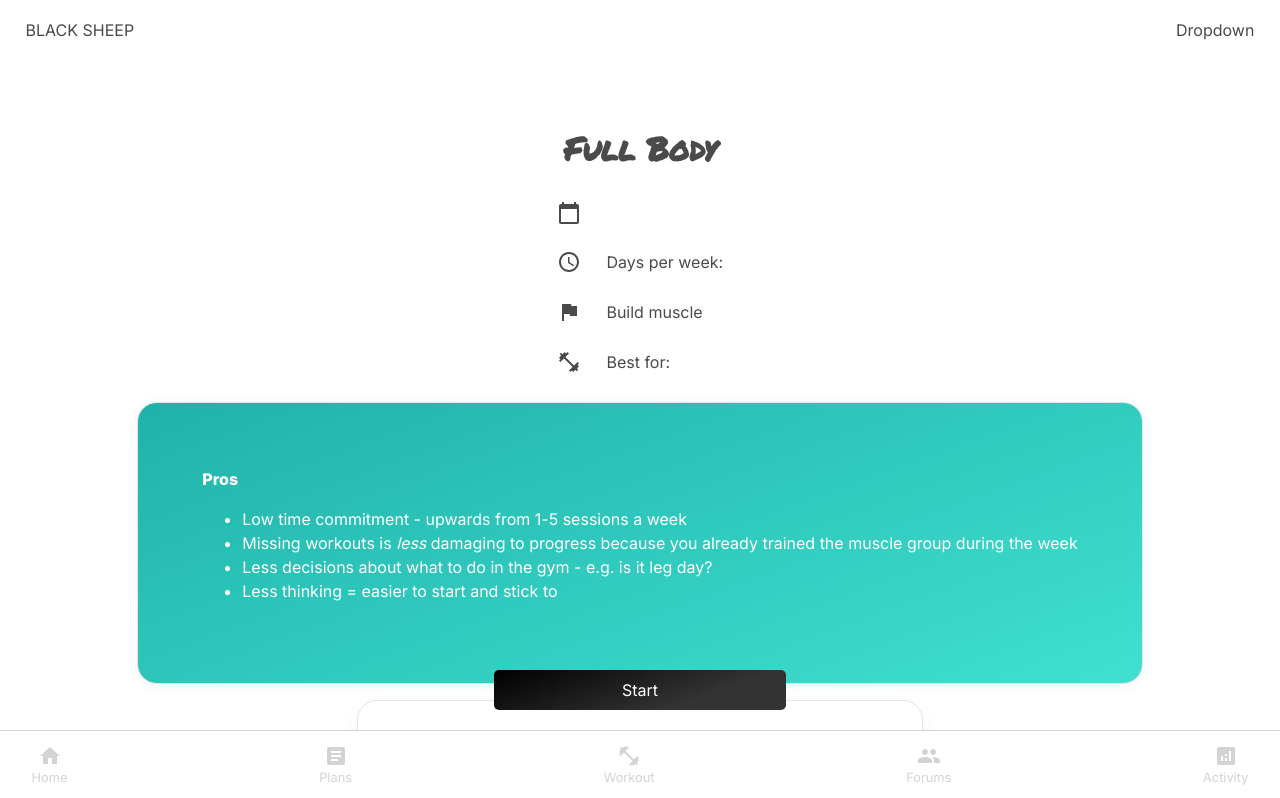
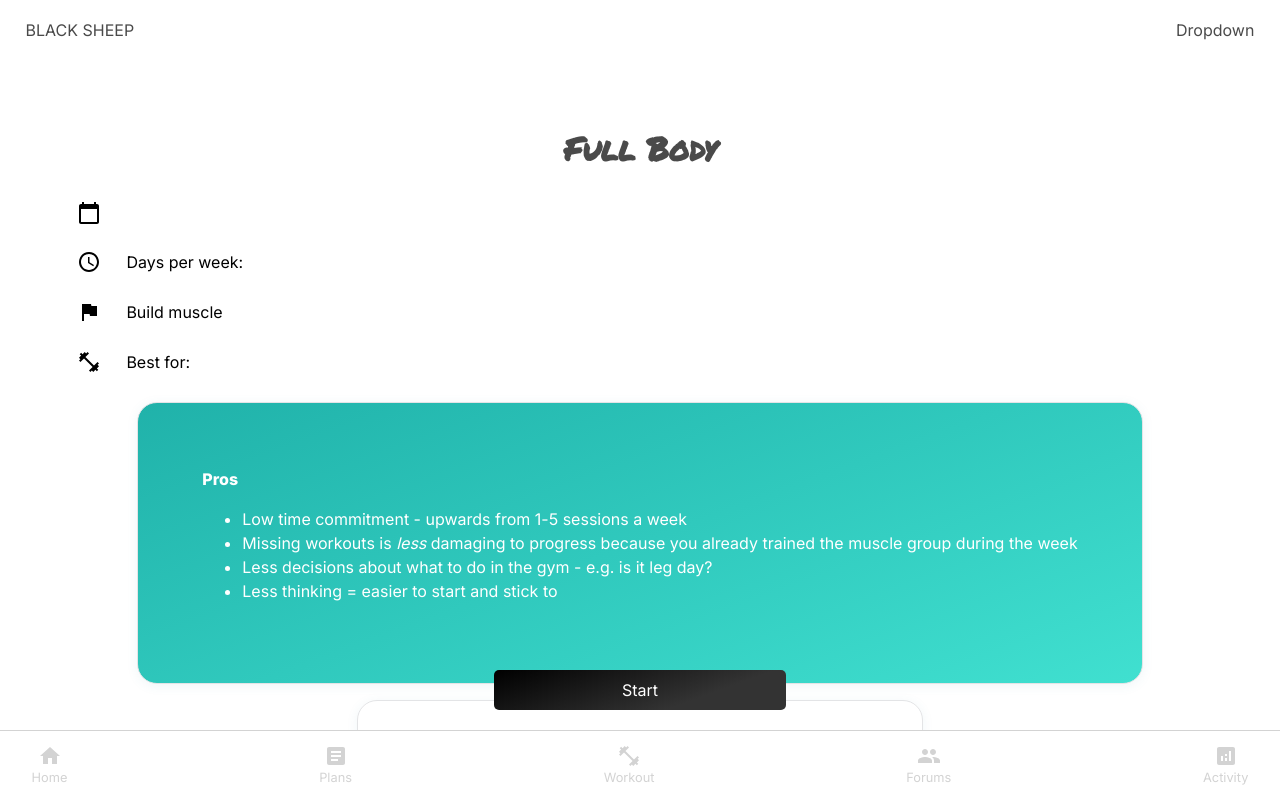
Before and after one commit to trongtngu/BlackSheep, a React (Vite) app in the folder frontend/: page /user/1/plan/summary/1 in a window 1280 px wide. Shown: the top 798 px of the page. Built offline with nearby package versions, Linux system fonts and the light colour scheme; no server answers.

Commit message:
small ui change for the plan summary page

```diff
--- a/frontend/src/pages/PlanSummary.tsx
+++ b/frontend/src/pages/PlanSummary.tsx
@@ -48,6 +48,11 @@ const SummaryBanner = styled.div`
     border-radius: 0;
     box-shadow: 0 0 0 0;
     padding: 0;
+
+    width: 100vw;
+    padding-left: 5vw;
+
+    color: black;
   }
 `
 
```
